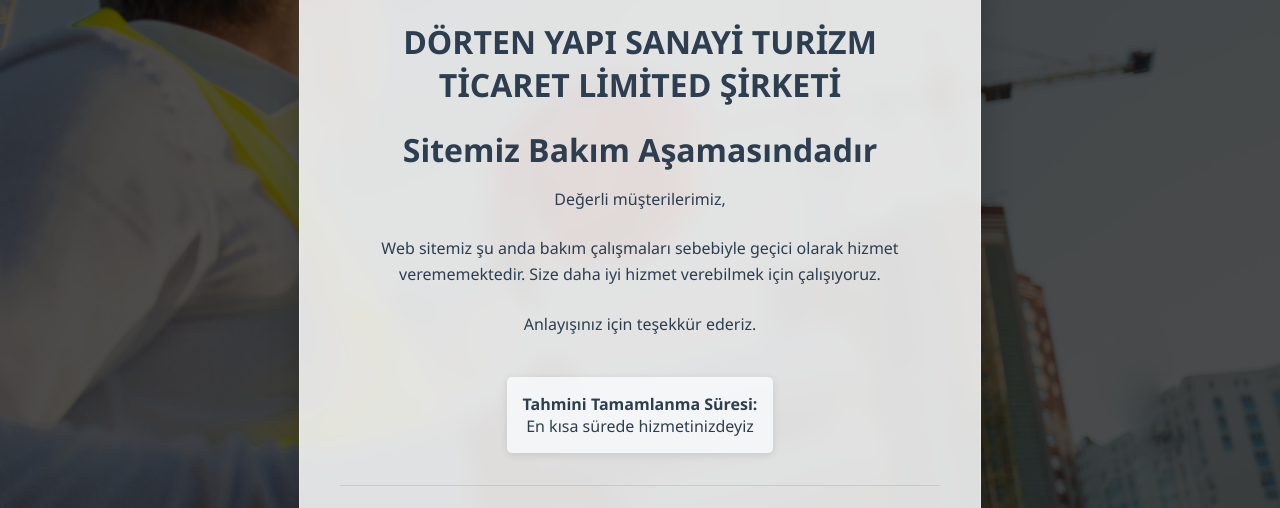
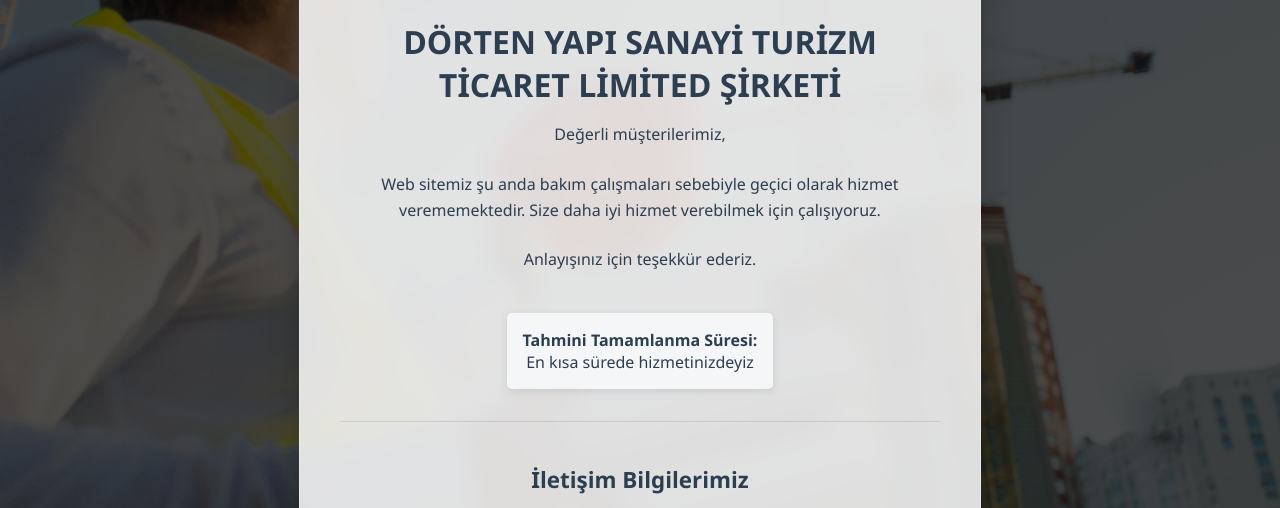
Before and after one commit to mecaliskan95/4nyapi, a plain HTML site: page index.html in a window 1280 px wide. Shown: the part 224-732 px from the top of the page. Drawn offline with Linux system fonts and the light colour scheme.

Commit message:
Update index.html

```diff
--- a/index.html
+++ b/index.html
@@ -36,7 +36,6 @@
     <div class="maintenance-container">
         <img src="images/4nyapi_logo.png" alt="Dörten Yapı Sanayi Logo" class="logo">
         <h1>DÖRTEN YAPI SANAYİ TURİZM TİCARET LİMİTED ŞİRKETİ</h1>
-        <h1 data-translate="title">Sitemiz Bakım Aşamasındadır</h1>
         <p data-translate="message">Değerli müşterilerimiz,</p>
         <p data-translate="status">Web sitemiz şu anda bakım çalışmaları sebebiyle geçici olarak hizmet verememektedir. Size daha iyi hizmet verebilmek için çalışıyoruz.</p>
         <p data-translate="thanks">Anlayışınız için teşekkür ederiz.</p>
```
